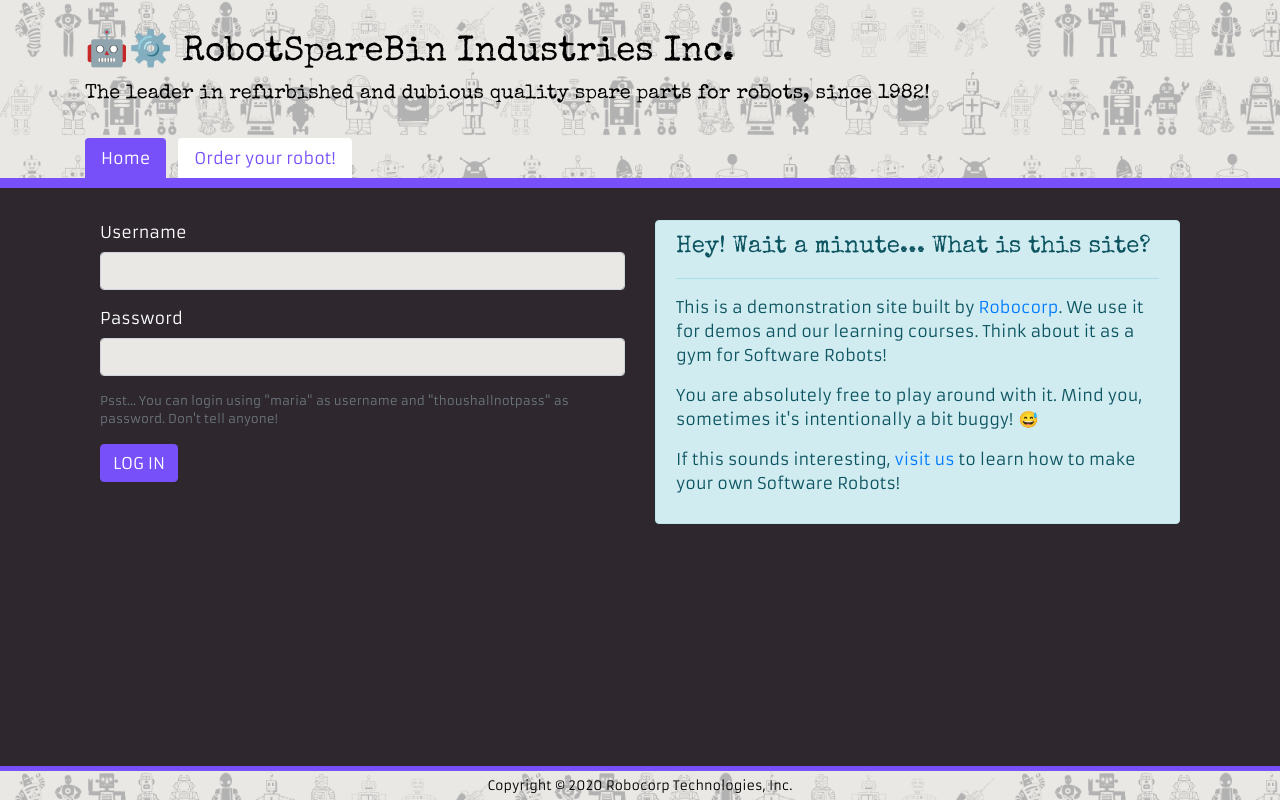
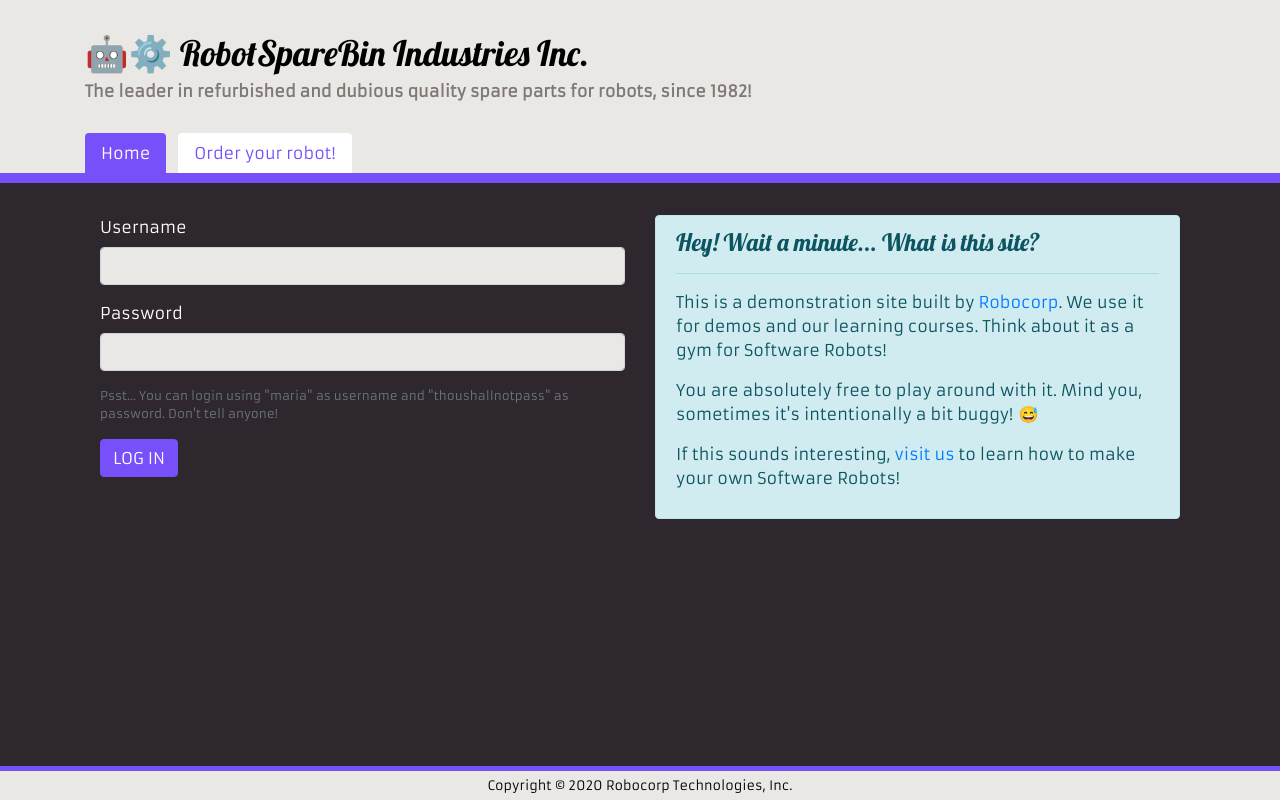
Before and after one commit to robocorp/rsb-intranet, a React (Create React App) app: page / in a window 1280 px wide. Built offline with nearby package versions, Linux system fonts and the light colour scheme.

Commit message:
Calmed down header a bit, updated to newer dependencies and fixed footer positioning

```diff
--- a/package.json
+++ b/package.json
@@ -9,10 +9,10 @@
     "@testing-library/user-event": "^12.8.3",
     "bootstrap": "^4.5.3",
     "gh-pages": "^2.2.0",
-    "react": "^17.0.2",
-    "react-dom": "^17.0.2",
+    "react": "^18.2.0",
+    "react-dom": "^18.2.0",
     "react-router-dom": "^5.2.0",
-    "react-scripts": "4.0.3"
+    "react-scripts": "^5.0.1"
   },
   "scripts": {
     "predeploy": "npm run build",
--- a/src/components/App.css
+++ b/src/components/App.css
@@ -1,22 +1,19 @@
-@import url('https://fonts.googleapis.com/css2?family=Special+Elite&display=swap');
+@import url('https://fonts.googleapis.com/css2?family=Lobster&display=swap');
 @import url('https://fonts.googleapis.com/css2?family=Armata&display=swap');
 
-body {
-  padding: 0;
-  font-family: 'Armata', sans-serif;
+h1,h2,h3,h4,h5,h6 {
+  font-family: 'Lobster', cursive;
 }
 
 h1 {
   font-size: 35px;
 }
 
-h1,
-h2,
-h3,
-h4,
-h5,
-h6 {
-  font-family: 'Special Elite', cursive;
+h5 {
+  font-size: 16px;
+  font-weight: 700;
+  font-family: Armata;
+  color: #807777;
 }
 
 header {
@@ -29,10 +26,7 @@ footer {
   font-size: 0.8em;
   background-color: #eae8e4;
   border-top: 5px solid #7850fa;
-  background-image: url(../imgs/robots-background.png);
-  background-size: 500px;
-  margin: 2em 0 1em 0;
-  margin-bottom: 0;
+  margin: 2em 0 0 0;
   padding: 5px;
 }
 
@@ -42,7 +36,6 @@ footer {
     position: absolute;
     bottom: 0;
     width: 100%;
-    z-index: -1000;
   }
 }
 
@@ -65,8 +58,6 @@ table {
 .header-container {
   background-color: #eae8e4;
   border-bottom: 10px solid #7850fa;
-  background-image: url(../imgs/robots-background.png);
-  background-size: 500px;
   color: black;
   margin-bottom: 2em;
   padding-bottom: 0px;
--- a/src/index.css
+++ b/src/index.css
@@ -1,5 +1,16 @@
+html {
+  position: relative;
+  min-height: 100%;
+}
+
+html, body, div#main {
+  margin: 0;
+  padding: 0;
+}
+
 body {
   background-color: #2e282e;
   color: white;
-  padding: 1em;
+  margin-bottom: 6em;
+  font-family: 'Armata', sans-serif;
 }
```
Also changed, not shown: src/imgs/robots-background.png (deleted), 1 other file (tests, documents, lock files or other folders).
